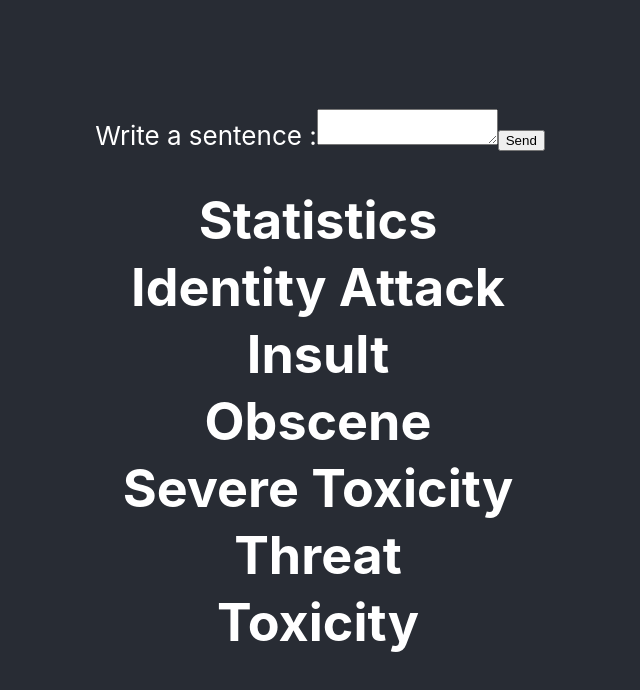
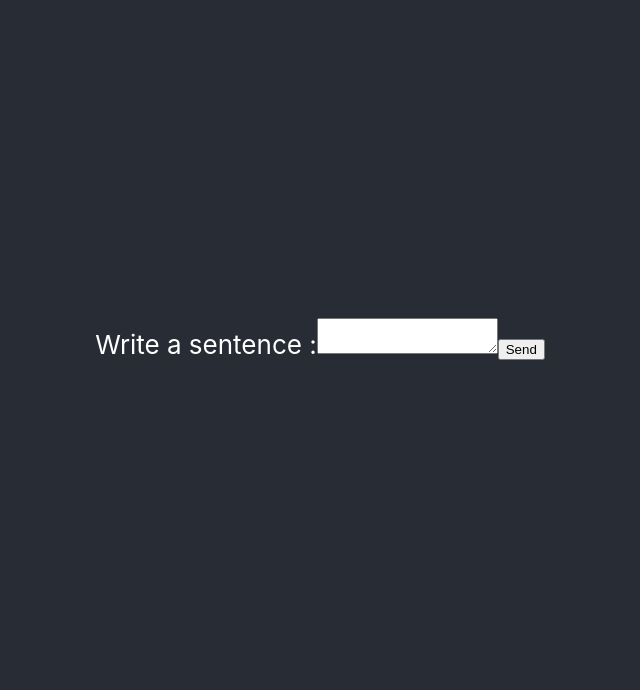
Before and after one commit to ealeixoc-99/engineering-toxicity-monitor, a React (Create React App) app in the folder frontend/: page / in a window 1280 px wide. Shown: the top 690 px of the page, without its empty margins (320-960 px from the left). Built offline with nearby package versions, Linux system fonts and the light colour scheme.

Commit message:
Fix an esthetic issue quickly

```diff
--- a/frontend/src/App.js
+++ b/frontend/src/App.js
@@ -31,7 +31,7 @@ function App() {
           <label>Write a sentence :<textarea data-testid="text-area-test" type='text' value={sentence} onChange={onChange} /></label>
           <input type="submit" value="Send" />
         </form>
-        <h1 className="App-title">{loading === true ? (<p>Loading</p>) : (
+        <h1 className="App-title">{loading === true ? (<p>Loading</p>) : response === null ? <p></p> : (
           <table>
             <thead>
               <tr><th>Statistics</th></tr>
```
Also changed, not shown: 1 other file (tests, documents, lock files or other folders).
